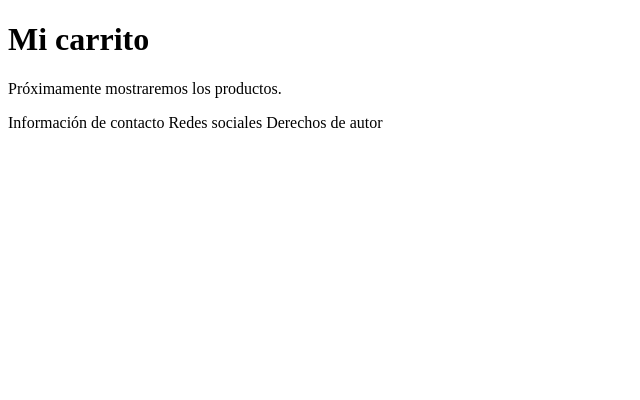
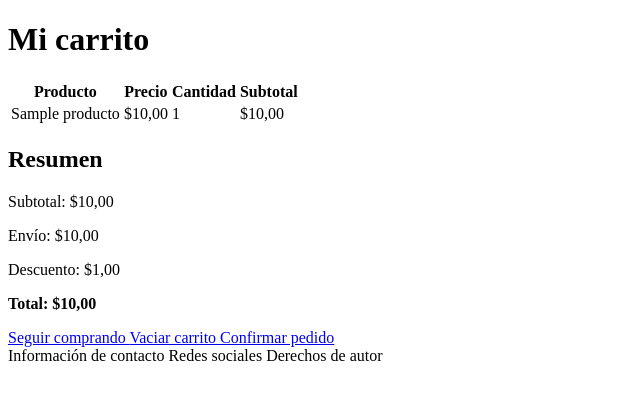
Before and after one commit to cristian9103/project_store, a Django app: page /pedidos/carrito/ in a window 1280 px wide. Shown: the part 26-426 px from the top of the page, without its empty margins (0-640 px from the left). Run offline with Django 5.2, Linux system fonts and the light colour scheme; a user stored in the database is signed in; tables that the repository leaves empty hold one stand-in row (values such as "Sample post").

Commit message:
Se modifica el archivo templates/pedidos/carrito.html

```diff
--- a/templates/pedidos/carrito.html
+++ b/templates/pedidos/carrito.html
@@ -1,13 +1,66 @@
 {% extends "base.html" %}
 
 {% block title %}
-Carrito
+Mi carrito
 {% endblock %}
 
 {% block content %}
 
 <h1>Mi carrito</h1>
 
-<p>Próximamente mostraremos los productos.</p>
+{% if pedido %}
+
+    <table>
+        <thead>
+            <tr>
+                <th>Producto</th>
+                <th>Precio</th>
+                <th>Cantidad</th>
+                <th>Subtotal</th>
+            </tr>
+        </thead>
+
+        <tbody>
+            {% for detalle in pedido.detalles_pedido.all %}
+                <tr>
+                    <td>{{ detalle.producto.nombre }}</td>
+                    <td>${{ detalle.precio_unitario }}</td>
+                    <td>{{ detalle.cantidad }}</td>
+                    <td>${{ detalle.subtotal }}</td>
+                </tr>
+            {% endfor %}
+        </tbody>
+    </table>
+
+    <section>
+        <h2>Resumen</h2>
+
+        <p>Subtotal: ${{ pedido.subtotal }}</p>
+        <p>Envío: ${{ pedido.costo_envio }}</p>
+        <p>Descuento: ${{ pedido.descuento }}</p>
+        <p>
+            <strong>Total: ${{ pedido.total }}</strong>
+        </p>
+    </section>
+
+    <div>
+        <a href="#">
+            Seguir comprando
+        </a>
+
+        <a href="#">
+            Vaciar carrito
+        </a>
+
+        <a href="#">
+            Confirmar pedido
+        </a>
+    </div>
+
+{% else %}
+
+    <p>No tienes productos en el carrito.</p>
+
+{% endif %}
 
 {% endblock %}
```
